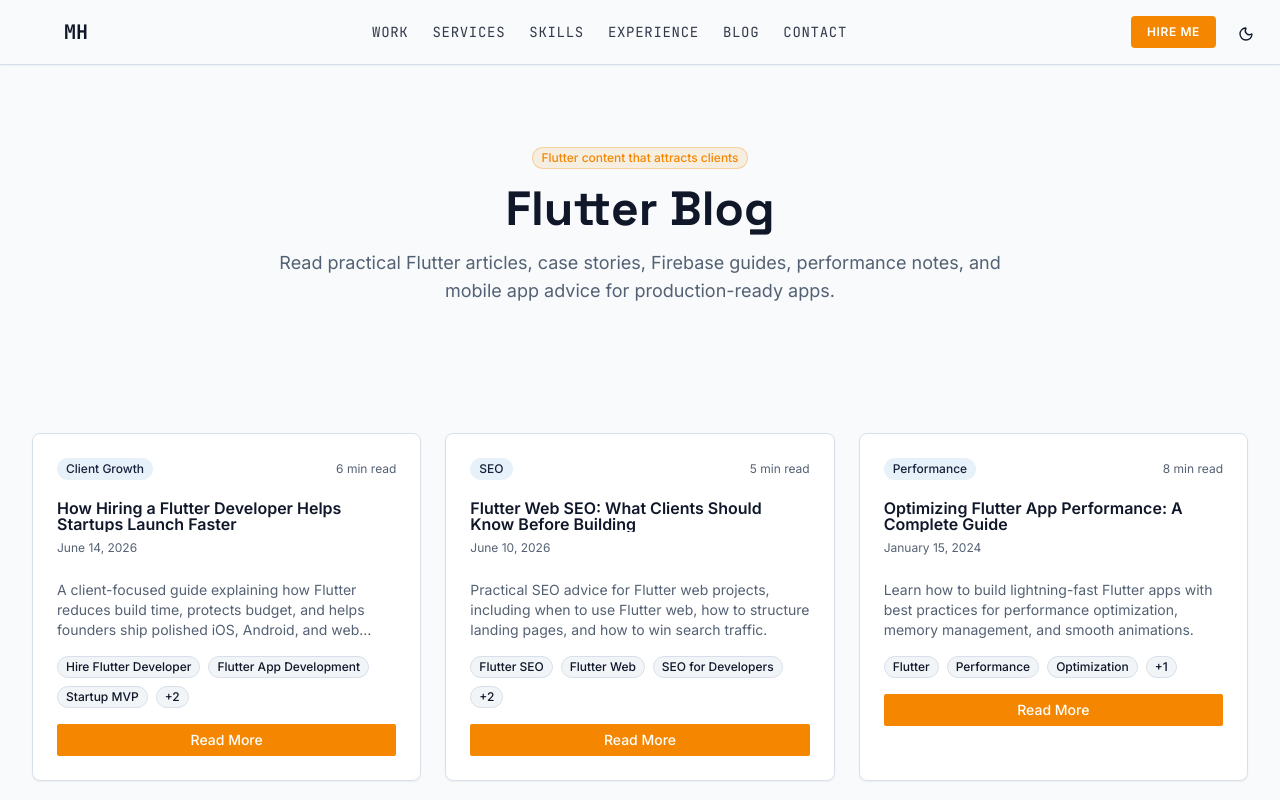
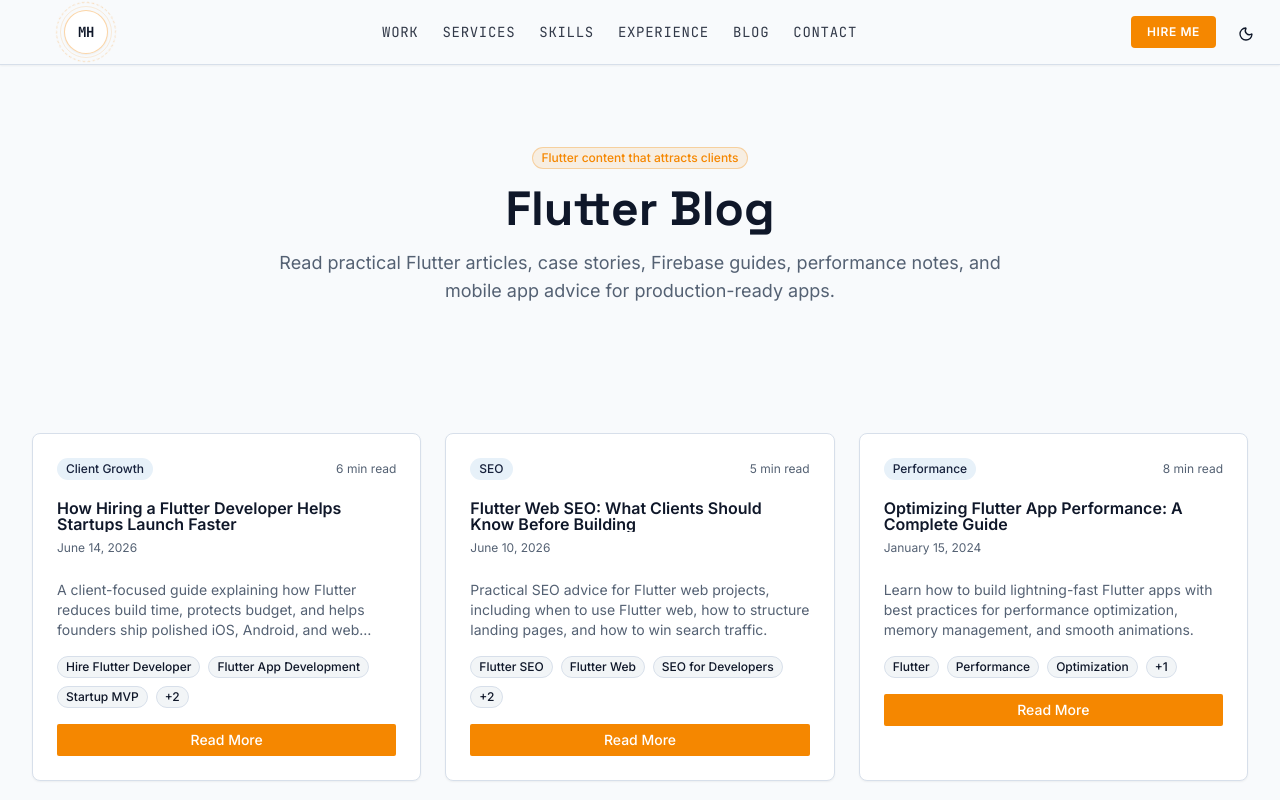
Before and after one commit to haneef93907/porfolio_website_v2, a React (Vite) app: page /blog in a window 1280 px wide. Shown: the top 800 px of the page. Built offline with nearby package versions, Linux system fonts and the light colour scheme.

Commit message:
HEADER ANIMATION

```diff
--- a/src/sections/Navigation.tsx
+++ b/src/sections/Navigation.tsx
@@ -48,12 +48,17 @@ export default function Navigation() {
           : "bg-background/95 shadow-sm"
       } backdrop-blur-xl border-b border-border text-foreground`}
     >
-      <div className="max-w-[1200px] mx-auto px-6 h-16 flex items-center justify-between">
+      <div className="max-w-[1200px] mx-auto px-6 h-16 flex items-center justify-between animate-slide-down">
         <Link
           to="/"
-          className="font-mono font-bold text-xl text-foreground hover:text-primary transition-colors animate-fade-in"
+          className="group relative inline-flex h-11 w-11 shrink-0 items-center justify-center rounded-full border border-primary/35 bg-card text-foreground shadow-sm transition-all duration-300 animate-fade-in hover:border-primary hover:bg-primary hover:text-primary-foreground hover:shadow-[0_0_28px_hsl(var(--primary)/0.28)]"
+          aria-label="Muhammad Haneef home"
         >
-          MH
+          <span className="absolute inset-[-5px] rounded-full border border-primary/20 opacity-70 transition duration-300 group-hover:scale-110 group-hover:opacity-100" />
+          <span className="absolute inset-[-9px] rounded-full border border-dashed border-primary/25 animate-spin [animation-duration:9s] group-hover:border-primary/55" />
+          <span className="relative font-mono text-sm font-bold tracking-tight">
+            MH
+          </span>
         </Link>
 
         {/* Desktop nav */}
@@ -63,7 +68,7 @@ export default function Navigation() {
               <Link
                 key={link.href}
                 to={link.href}
-                className="text-sm font-mono uppercase tracking-wider text-foreground/85 hover:text-primary transition-colors duration-300"
+                className="relative text-sm font-mono uppercase tracking-wider text-foreground/85 transition-colors duration-300 hover:text-primary after:absolute after:-bottom-1 after:left-0 after:h-[2px] after:w-0 after:rounded-full after:bg-primary after:transition-all after:duration-300 hover:after:w-full"
               >
                 {link.label}
               </Link>
@@ -71,7 +76,7 @@ export default function Navigation() {
               <button
                 key={link.href}
                 onClick={() => handleNavClick(link.href)}
-                className="text-sm font-mono uppercase tracking-wider text-foreground/85 hover:text-primary transition-colors duration-300"
+                className="relative text-sm font-mono uppercase tracking-wider text-foreground/85 transition-colors duration-300 hover:text-primary after:absolute after:-bottom-1 after:left-0 after:h-[2px] after:w-0 after:rounded-full after:bg-primary after:transition-all after:duration-300 hover:after:w-full"
               >
                 {link.label}
               </button>
```
Also changed, not shown: 21 other files (tests, documents, lock files or other folders).
